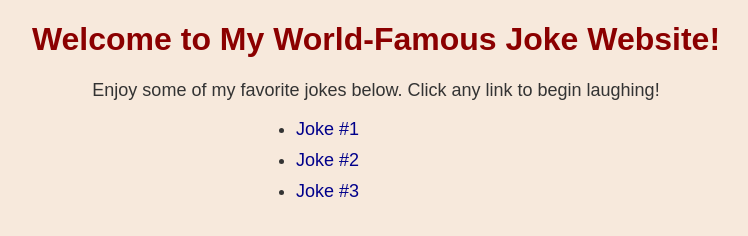
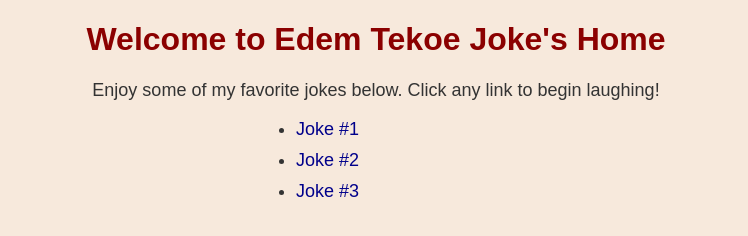
Before and after one commit to etekoe222/website2, a plain HTML site: page index.html in a window 1280 px wide. Shown: the whole page, without its empty margins (264-1012 px from the left). Drawn offline with Linux system fonts and the light colour scheme.

Commit message:
Update index.html

```diff
--- a/index.html
+++ b/index.html
@@ -36,7 +36,7 @@
 </head>
 
 <body>
-    <h1>Welcome to My World-Famous Joke Website!</h1>
+    <h1>Welcome to Edem Tekoe Joke's Home</h1>
 
     <p>Enjoy some of my favorite jokes below. Click any link to begin laughing!</p>
 
```
